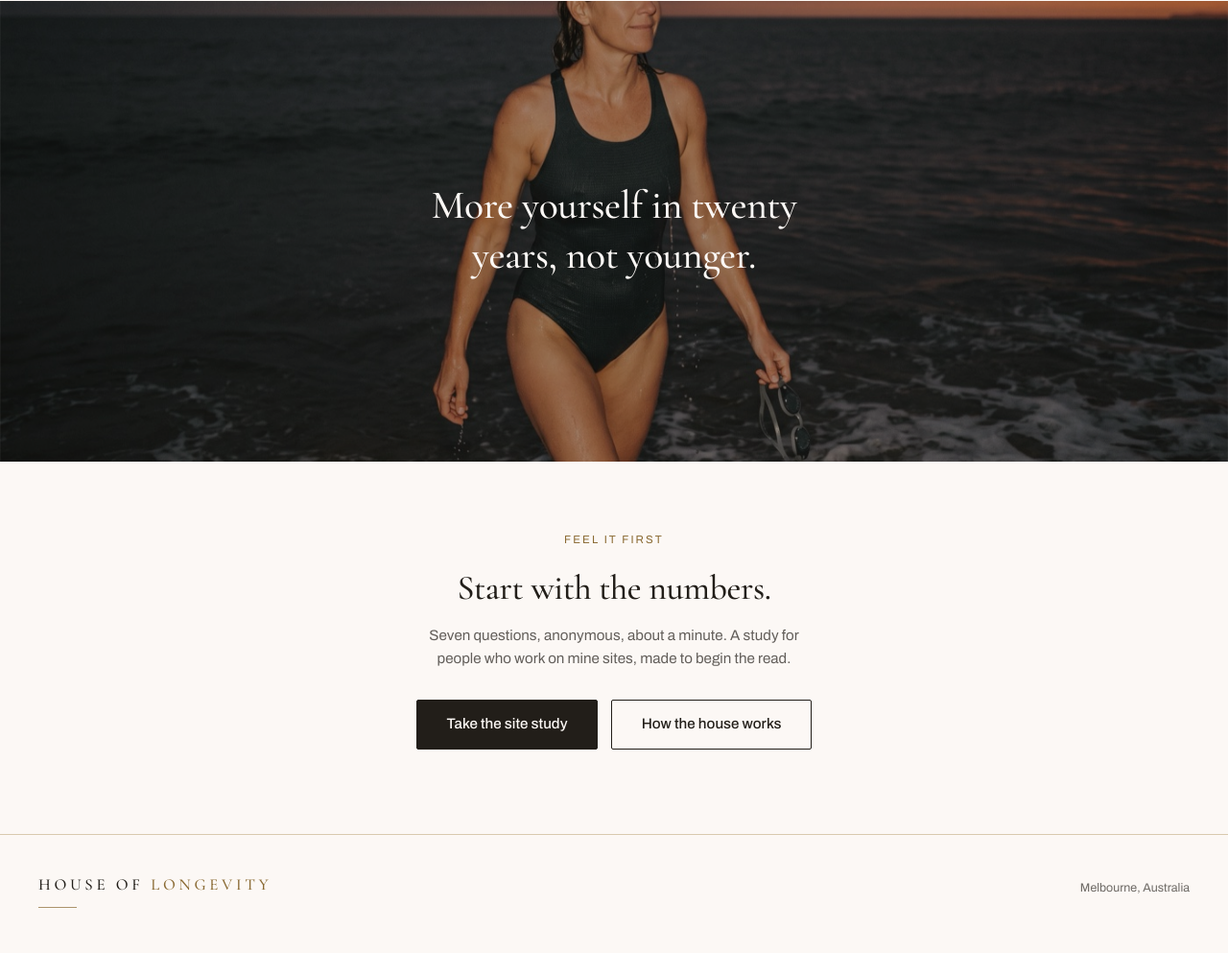
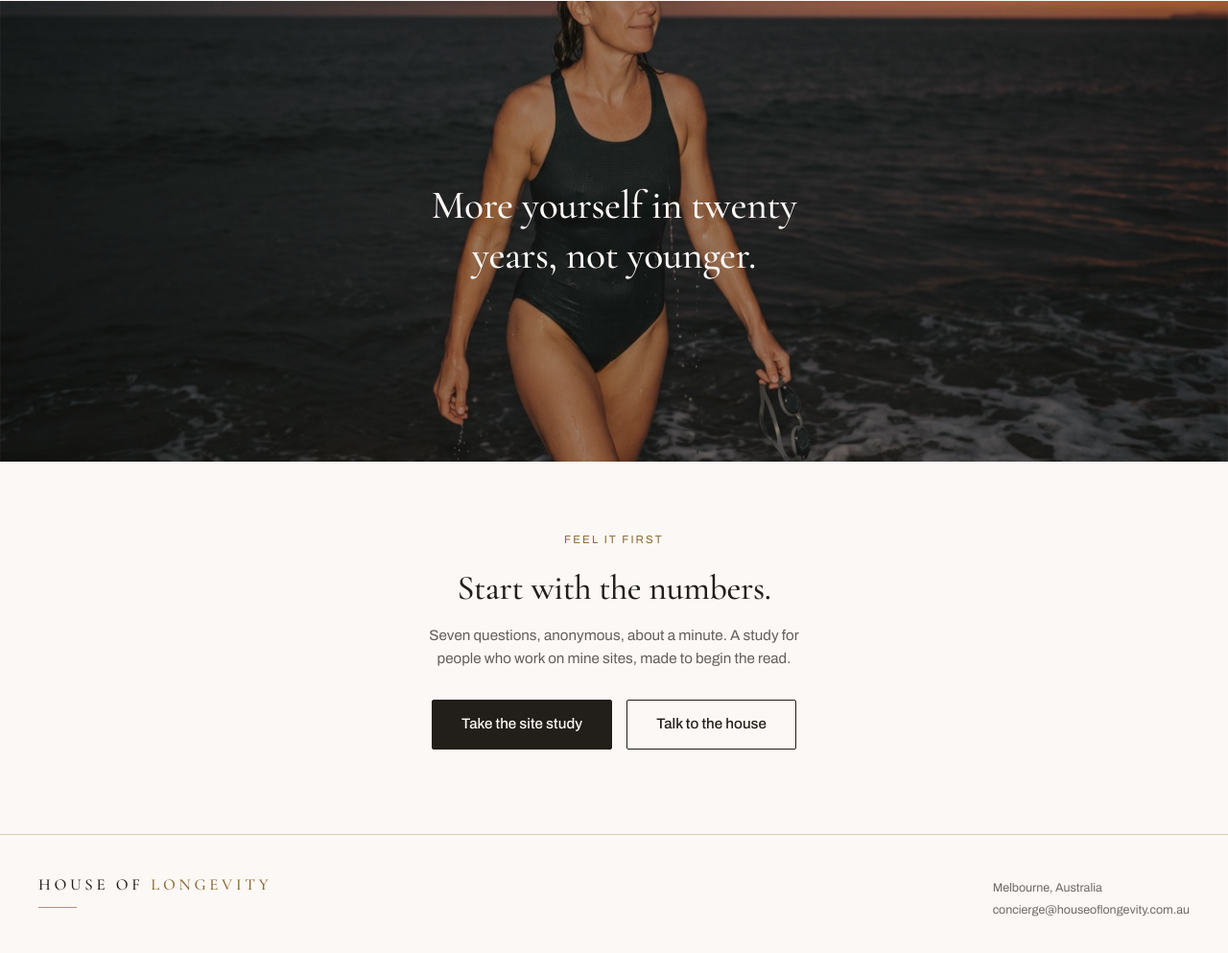
Before and after one commit to Mishav333/hol-site-study-live, a plain HTML site: page index.html in a window 1280 px wide. Shown: the part 1181-2174 px from the top of the page at 96% size. Drawn offline with nearby package versions, Linux system fonts and the light colour scheme.

Commit message:
Add concierge contact email

```diff
--- a/index.html
+++ b/index.html
@@ -226,7 +226,7 @@ img{display:block;max-width:100%;height:auto}
   <p class="muted">Seven questions, anonymous, about a minute. A study for people who work on mine sites, made to begin the read.</p>
   <div class="cta-inline">
     <a class="btn btn-solid" href="/study/">Take the site study</a>
-    <a class="btn btn-outline" href="#house">How the house works</a>
+    <a class="btn btn-outline" href="mailto:concierge@houseoflongevity.com.au">Talk to the house</a>
   </div>
 </section>
 
@@ -237,7 +237,8 @@ img{display:block;max-width:100%;height:auto}
       <div class="gold-rule"></div>
     </div>
     <div class="meta">
-      Melbourne, Australia
+      Melbourne, Australia<br>
+      <a href="mailto:concierge@houseoflongevity.com.au">concierge@houseoflongevity.com.au</a>
     </div>
   </div>
 </footer>
```
